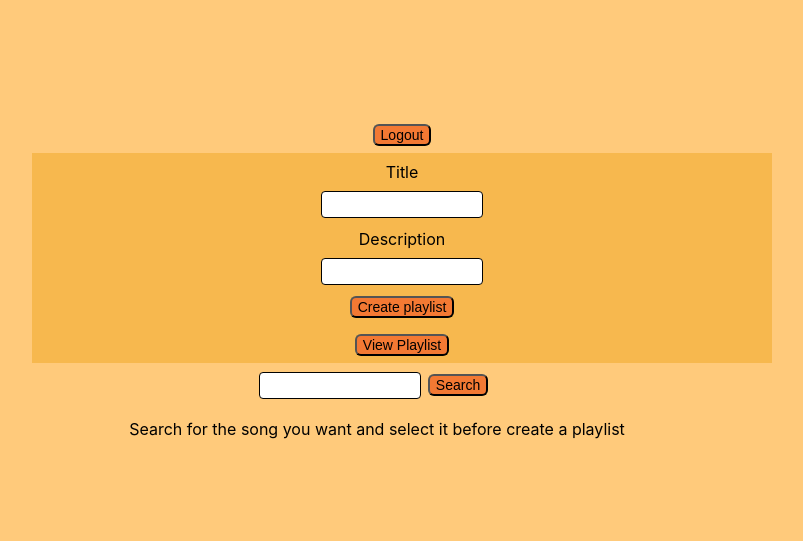
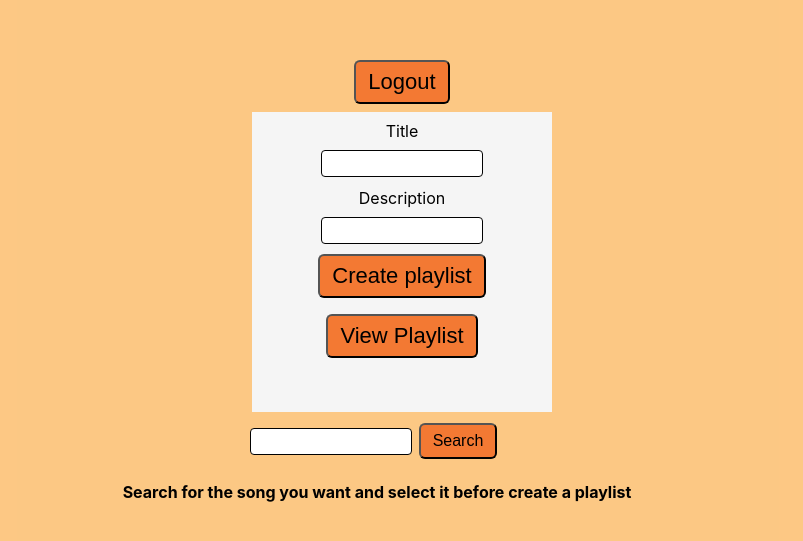
Before and after one commit to Wiwinistii/homework-4, a React (Create React App) app in the folder homework-week2-ses1/my-app/: page /create-playlist in a window 1280 px wide. Shown: the part 113-654 px from the top of the page, without its empty margins (238-1041 px from the left). Built offline with nearby package versions, Linux system fonts and the light colour scheme; sample sign-in values are in the browser's storage.

Commit message:
edit css

```diff
--- a/homework-week2-ses1/my-app/src/App.css
+++ b/homework-week2-ses1/my-app/src/App.css
@@ -1,5 +1,5 @@
 .App {
-  background-color: #ffb342b2;
+  background-color: #fcb65cc0;
   min-height: 100vh;
   display: flex;
   flex-direction: column;
@@ -8,3 +8,19 @@
   font-size: calc(10px + 2vmin);
   color: white;
 }
+
+button {
+    text-align: center;
+    font-size: 15px;
+    background-color: #f37933;
+    border-radius: 6px;
+    padding: 10px 17 px;
+    display: inline-block;
+    margin: 7px;
+    cursor: pointer;
+    color: black;
+  }
+
+  button:hover {
+    box-shadow: 0 10px 15px 0  rgba(252, 83, 5, 0.342);
+}
--- a/homework-week2-ses1/my-app/src/component/playlist/Search.css
+++ b/homework-week2-ses1/my-app/src/component/playlist/Search.css
@@ -2,6 +2,18 @@
     color: rgba(179, 3, 3, 0.973);
     font-size: 45px;
     font-weight: bold;
+  }
+
+.buttonSearch {
+    text-align: center;
+    font-size: 16px;
+    background-color: #f37933;
+    border-radius: 6px;
+    padding: 10px 17 px;
+    display: inline-block;
+    margin: 7px;
+    cursor: pointer;
+    color: black;
   }
 
 .buttonSearch:hover {
@@ -12,4 +24,5 @@ p {
   color : black;
   font-size: 16px;
   text-align: center;
+  font-weight: bold;
 }
--- a/homework-week2-ses1/my-app/src/pages/home/Home.css
+++ b/homework-week2-ses1/my-app/src/pages/home/Home.css
@@ -9,3 +9,15 @@
   font-size: 20px;
   font-weight: bold;
 }
+
+button {
+  text-align: center;
+  font-size: 22px;
+  background-color: #f37933;
+  border-radius: 6px;
+  padding: 7px 12px;
+  display: inline-block;
+  margin: 8px;
+  cursor: pointer;
+  color: black;
+}
--- a/homework-week2-ses1/my-app/src/pages/spotify/Spotify.css
+++ b/homework-week2-ses1/my-app/src/pages/spotify/Spotify.css
@@ -39,8 +39,9 @@ input[type="text"] {
 }
 
 .formAndView {
-  width: 740px;
-  background-color: rgba(240, 171, 42, 0.541);
+  width: 300px;
+  height: 300px;
+  background-color: whitesmoke;
   flex-direction: row;
   justify-content: space-around;
   align-items: center;
@@ -66,20 +67,3 @@ input[type="text"] {
   height: 400px;
   border-radius: 5px;
 }
-
-
-  button {
-    text-align: center;
-    font-size: 14px;
-    background-color: #f37933;
-    border-radius: 6px;
-    padding: 5px 12 px;
-    display: inline-block;
-    margin: 7px;
-    cursor: pointer;
-    color: black;
-  }
-
-  button:hover {
-    box-shadow: 0 10px 15px 0  rgba(252, 83, 5, 0.342);
-}
```
